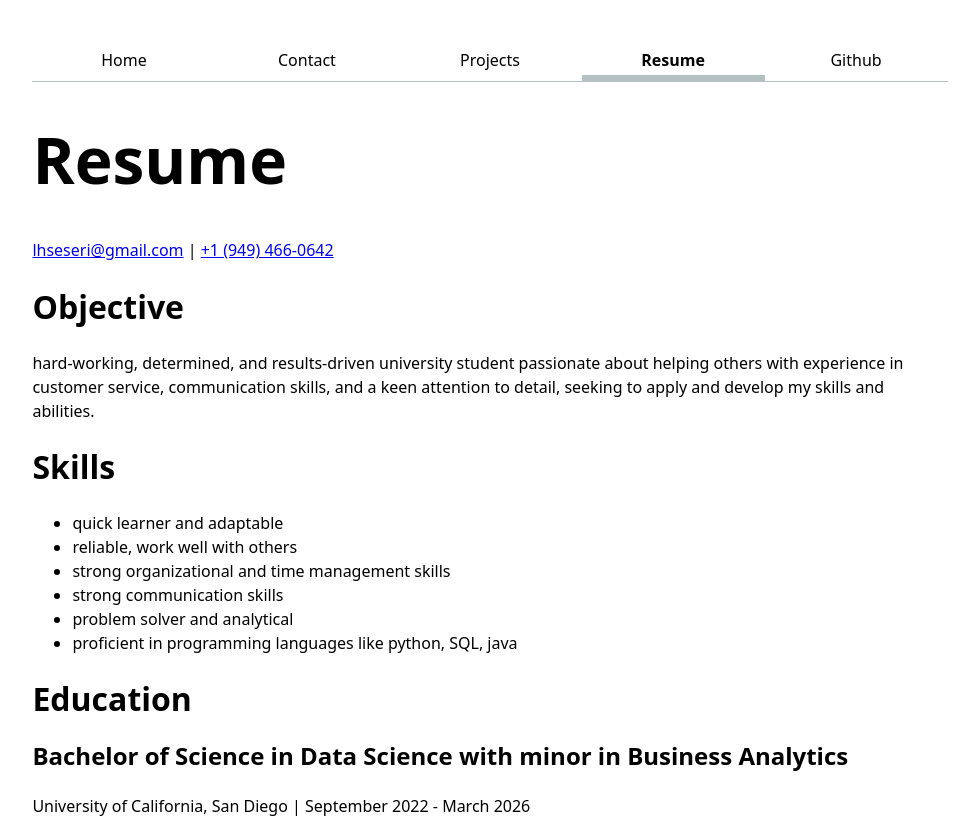
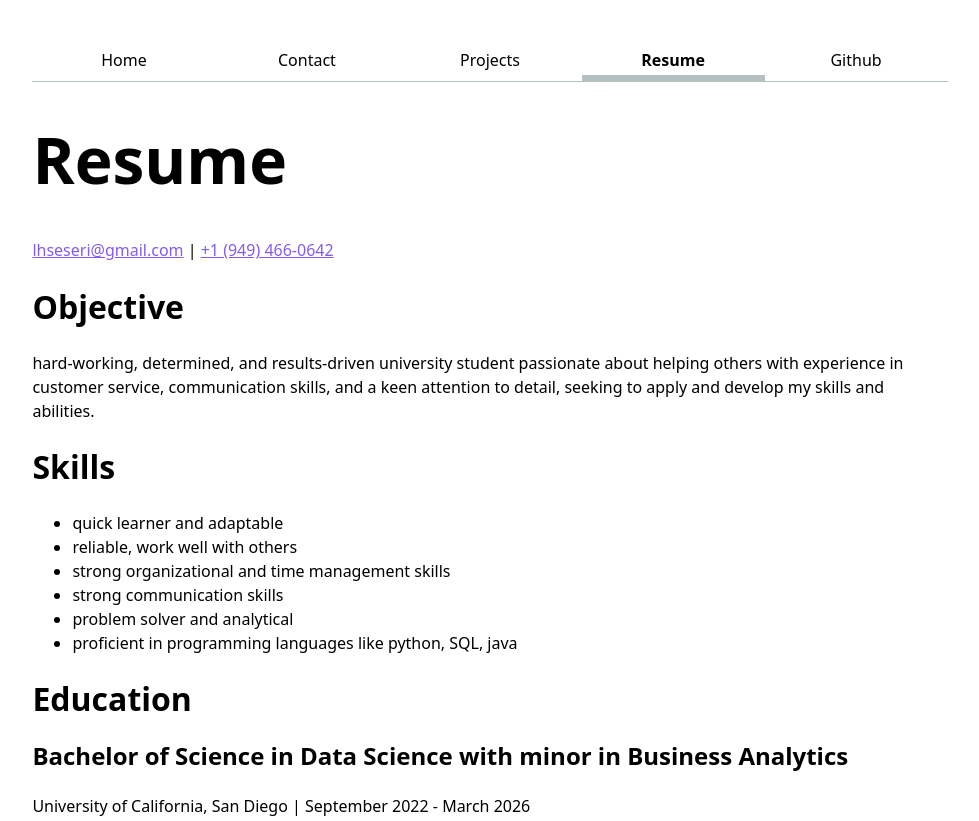
Before and after one commit to lseseri/portfolio, a plain HTML site: page resume/index.html in a window 1280 px wide. Shown: the top 821 px of the page, without its empty margins (150-1129 px from the left). Drawn offline with Linux system fonts and the light colour scheme.

Commit message:
edit contact info in resume

```diff
--- a/style.css
+++ b/style.css
@@ -94,6 +94,12 @@ h3 {
 h4, h5, h6 {
   font-size: 100%;
 }
+.contact-info {
+  text-align: left;
+}
+.contact-info a {
+  color: rgb(131, 91, 241);
+}
 
 /* h1, h2, h3, h4, h5, h6 {
   line-height: 1.1;
```
Also changed, not shown: resume/index.html (+1 -1 lines).
